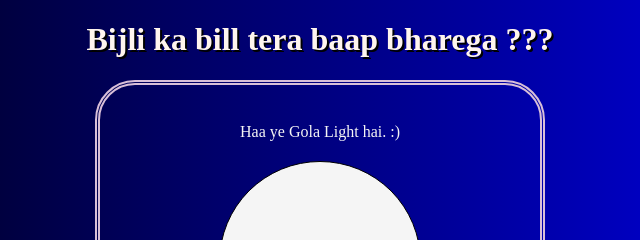
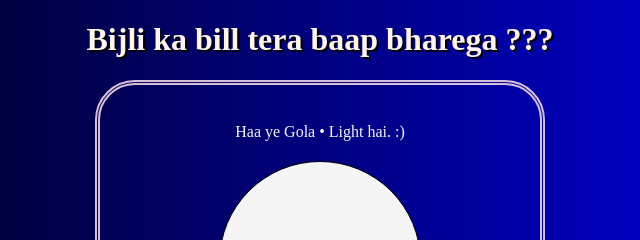
Before and after one commit to Samyak1519/Sam_TubeLight, a plain HTML site: page index.html in a window 1280 px wide. Shown: the top 240 px of the page, 320-960 px from the left. Drawn offline with Linux system fonts and the light colour scheme.

Commit message:
Update index.html

```diff
--- a/index.html
+++ b/index.html
@@ -14,7 +14,7 @@
     </div>
     <div class="container">
         <center>
-            <p style="color: whitesmoke;">Haa ye Gola Light hai. :)</p>
+            <p style="color: whitesmoke;">Haa ye Gola • Light hai. :)</p>
             <div class="bulb" id="bulb"></div>
             <button class="button" id="button" onclick="turnOn()">On</button>
         </center>
```
